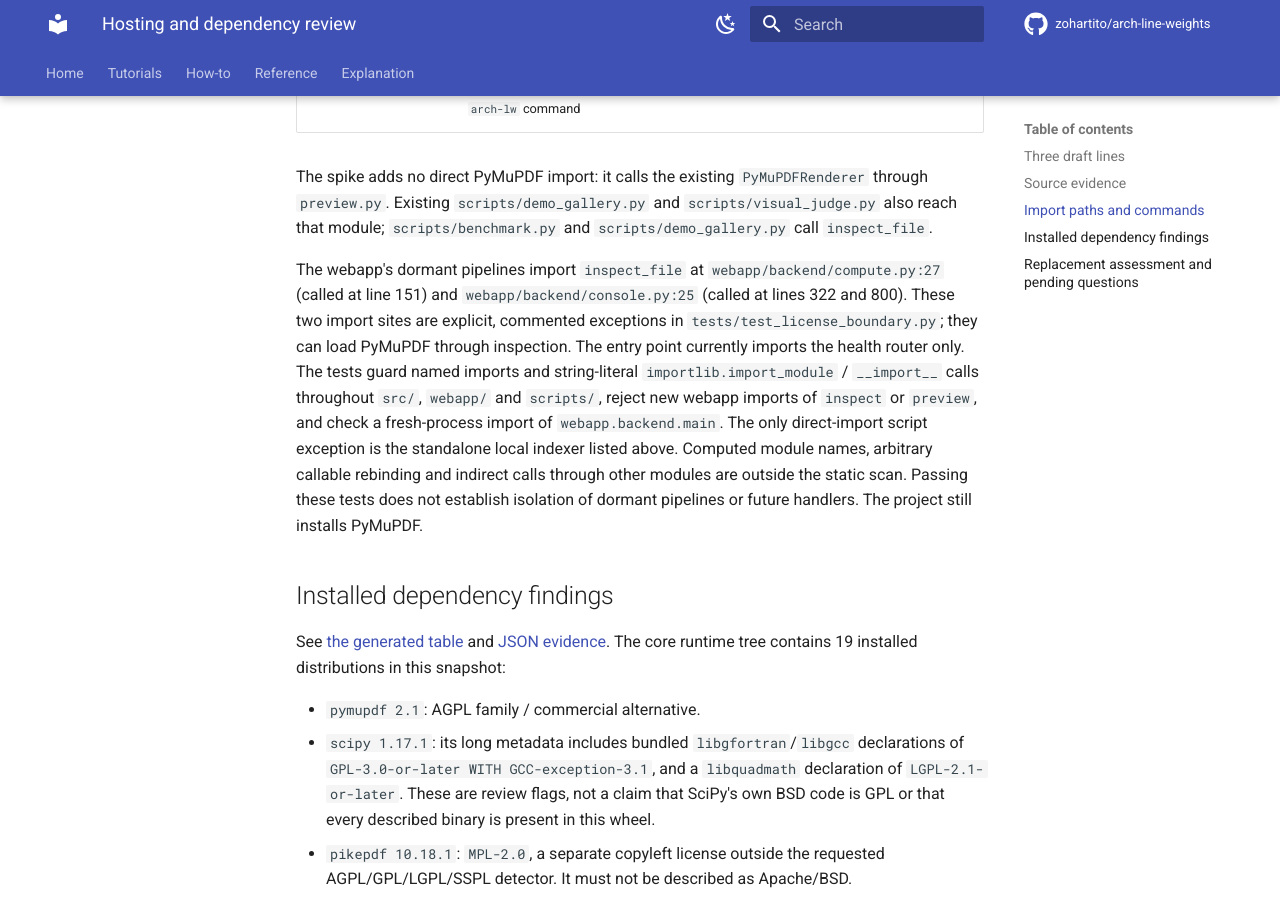
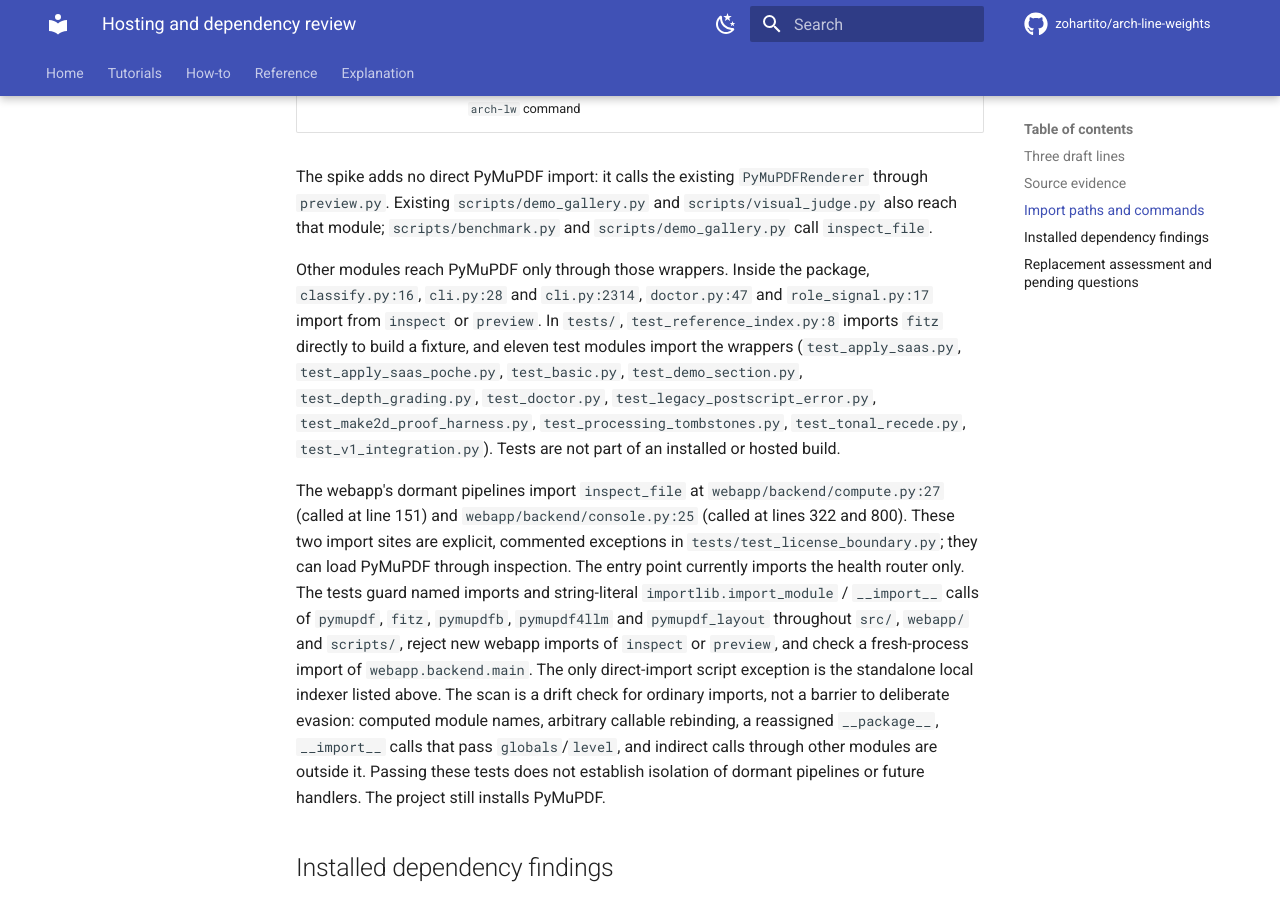
Before and after one commit to zohartito/arch-line-weights, an MkDocs documentation site: the page built from docs/licensing/HOSTING.md, in a window 1280 px wide and 900 px high, scrolled down 2021 px. Built offline with MkDocs 1.6.1 and Material for MkDocs 9.7.7, drawn with Linux system fonts in a browser that asks for light colours; comment, search, counter and statistics services are not loaded.

Commit message:
Guard pymupdf4llm and pymupdf_layout; correct the usage map and spike exit note
Verification found that an import of pymupdf4llm (which loads PyMuPDF) under
webapp/ passed the boundary test. Both companion packages are now forbidden
names in the scan and in the startup check.

Docs: list the internal modules and tests that reach PyMuPDF through the
wrappers, state that the scan is a drift check for ordinary imports and name
the forms it does not resolve, and correct the renderer note, which said a
size mismatch fails the spike when it is recorded and exits 0.

Co-Authored-By: Claude Fable 5.2 <noreply@anthropic.com>

```diff
--- a/docs/licensing/HOSTING.md
+++ b/docs/licensing/HOSTING.md
@@ -48,15 +48,25 @@ The spike adds no direct PyMuPDF import: it calls the existing `PyMuPDFRenderer`
 `preview.py`. Existing `scripts/demo_gallery.py` and `scripts/visual_judge.py` also reach that
 module; `scripts/benchmark.py` and `scripts/demo_gallery.py` call `inspect_file`.
 
+Other modules reach PyMuPDF only through those wrappers. Inside the package, `classify.py:16`,
+`cli.py:28` and `cli.py:2314`, `doctor.py:47` and `role_signal.py:17` import from `inspect` or
+`preview`. In `tests/`, `test_reference_index.py:8` imports `fitz` directly to build a fixture, and
+eleven test modules import the wrappers (`test_apply_saas.py`, `test_apply_saas_poche.py`,
+`test_basic.py`, `test_demo_section.py`, `test_depth_grading.py`, `test_doctor.py`,
+`test_legacy_postscript_error.py`, `test_make2d_proof_harness.py`, `test_processing_tombstones.py`,
+`test_tonal_recede.py`, `test_v1_integration.py`). Tests are not part of an installed or hosted build.
+
 The webapp's dormant pipelines import `inspect_file` at `webapp/backend/compute.py:27`
 (called at line 151) and `webapp/backend/console.py:25` (called at lines 322 and 800).
 These two import sites are explicit, commented exceptions in `tests/test_license_boundary.py`;
 they can load PyMuPDF through inspection. The entry point currently imports the health router only.
 The tests guard named imports and string-literal `importlib.import_module` / `__import__` calls
-throughout `src/`, `webapp/` and `scripts/`, reject new webapp imports of `inspect` or `preview`,
+of `pymupdf`, `fitz`, `pymupdfb`, `pymupdf4llm` and `pymupdf_layout` throughout `src/`, `webapp/` and `scripts/`, reject new webapp imports of `inspect` or `preview`,
 and check a fresh-process import of `webapp.backend.main`. The only direct-import script
-exception is the standalone local indexer listed above. Computed module names, arbitrary
-callable rebinding and indirect calls through other modules are outside the static scan.
+exception is the standalone local indexer listed above. The scan is a drift check for
+ordinary imports, not a barrier to deliberate evasion: computed module names, arbitrary callable
+rebinding, a reassigned `__package__`, `__import__` calls that pass `globals`/`level`, and indirect
+calls through other modules are outside it.
 Passing these tests does not establish isolation of dormant pipelines or future handlers.
 The project still installs PyMuPDF.
 
```
Also changed, not shown: docs/licensing/RENDERER-SPIKE.md (+3 -2 lines), 1 other file.
